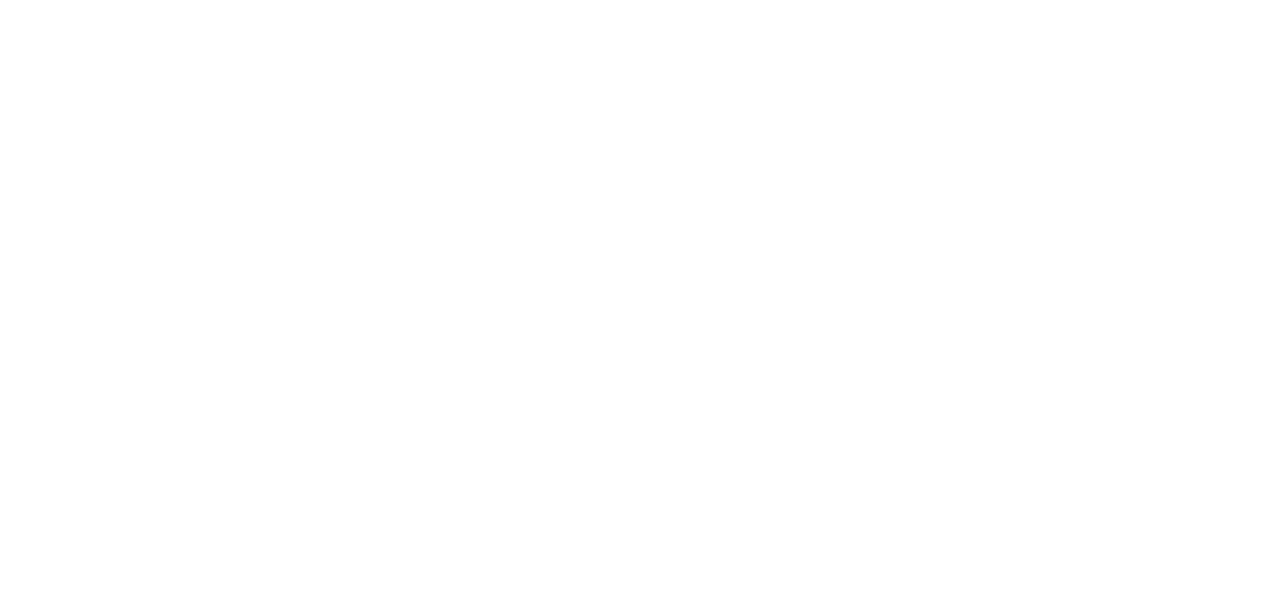
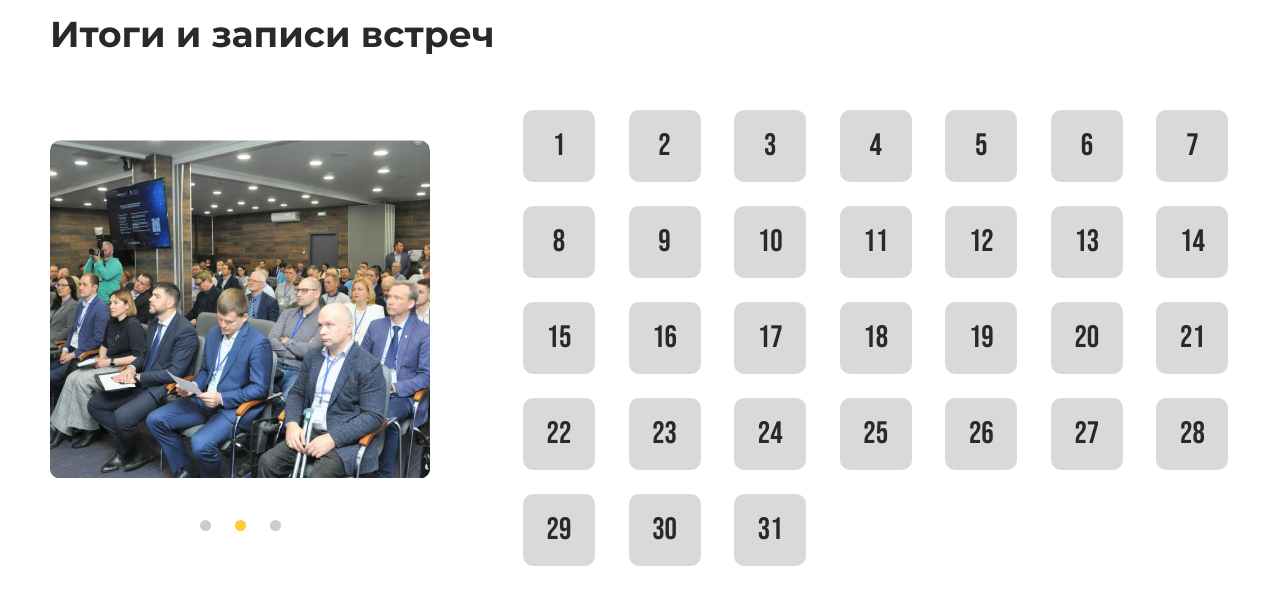
Before and after one commit to Prains/yarregion, a React (Vite) app: page / in a window 1280 px wide. Shown: the top 604 px of the page. Built offline with nearby package versions, Linux system fonts and the light colour scheme.

Commit message:
Add Result block on Main Page

```diff
--- a/index.html
+++ b/index.html
@@ -3,6 +3,9 @@
   <head>
     <meta charset="UTF-8" />
     <link rel="icon" type="image/svg+xml" href="/vite.svg" />
+    <link rel="preconnect" href="https://fonts.googleapis.com">
+    <link rel="preconnect" href="https://fonts.gstatic.com" crossorigin>
+    <link href="https://fonts.googleapis.com/css2?family=Bebas+Neue&family=Montserrat:wght@400;700&display=swap" rel="stylesheet">
     <meta name="viewport" content="width=device-width, initial-scale=1.0" />
     <title>Представительство Правительства Ярославской Области</title>
   </head>
--- a/package.json
+++ b/package.json
@@ -14,7 +14,8 @@
     "react-dom": "^18.2.0",
     "react-helmet": "^6.1.0",
     "react-redux": "^8.0.5",
-    "sass": "^1.62.0"
+    "sass": "^1.62.0",
+    "swiper": "^9.3.1"
   },
   "devDependencies": {
     "@types/react": "^18.0.28",
--- a/src/components/App/App.jsx
+++ b/src/components/App/App.jsx
@@ -1,9 +1,11 @@
 import './App.css'
+import Result from "../Result/Result.jsx";
 
 function App() {
 
   return (
     <div className="App">
+      <Result />
     </div>
   )
 }
--- /dev/null
+++ b/src/components/Result/Result.jsx
@@ -0,0 +1,73 @@
+import React, {useState} from 'react';
+import styles from './Result.module.scss'
+import {resultSliderImage} from "../../images/Main/Result/index.js";
+import { Swiper, SwiperSlide } from "swiper/react";
+import "swiper/css";
+import "swiper/css/pagination";
+import "./ResultSwiper.scss";
+import { Pagination, Autoplay } from "swiper";
+const Result = () => {
+    // фейк данные из бэка
+    const [state, setState] = useState([
+        { id: 1, status: false },
+        { id: 2, status: false },
+        { id: 3, status: false },
+        { id: 4, status: false },
+        { id: 5, status: false },
+        { id: 6, status: false },
+        { id: 7, status: false },
+        { id: 8, status: false },
+        { id: 9, status: false },
+        { id: 10, status: false },
+        { id: 11, status: false },
+        { id: 12, status: false },
+        { id: 13, status: false },
+        { id: 14, status: false },
+        { id: 15, status: false },
+        { id: 16, status: false },
+        { id: 17, status: false },
+        { id: 18, status: false },
+        { id: 19, status: false },
+        { id: 20, status: false },
+        { id: 21, status: false },
+        { id: 22, status: false },
+        { id: 23, status: false },
+        { id: 24, status: false },
+        { id: 25, status: false },
+        { id: 26, status: false },
+        { id: 27, status: false },
+        { id: 28, status: false },
+        { id: 29, status: false },
+        { id: 30, status: false },
+        { id: 31, status: false },
+
+    ]);
+    // перебор массива , для выяснения какой элемент активный
+    const chooseItem = (id) => {
+        const newArr = state.map((item) =>
+            item.id === id ? { ...item, status: true } : { ...item, status: false }
+        );
+        setState(newArr);
+    };
+
+    return (
+        <section className={styles.container}>
+            <h2 className={styles.title}>Итоги и записи встреч</h2>
+            <div className={styles.mainInfo}>
+                <Swiper autoplay={{delay: 2500, disableOnInteraction: false}} pagination={{clickable: true}} modules={[Pagination, Autoplay]} className="mySwiper">
+                    <SwiperSlide><img src={resultSliderImage} alt="swiperImage"/></SwiperSlide>
+                    <SwiperSlide><img src={resultSliderImage} alt="swiperImage"/></SwiperSlide>
+                    <SwiperSlide><img src={resultSliderImage} alt="swiperImage"/></SwiperSlide>
+                </Swiper>
+                {/* закинул бы в Link, но react-router не установлен */}
+                <div className={styles.gridItems}>
+                    {
+                        state.map(item => <a style={{background: item.status ? '#FFCC33' : '#D9D9D9'}} onClick={() => chooseItem(item.id)} className={styles.linkItem} key={item.id} href='#'>{item.id}</a>)
+                    }
+                </div>
+            </div>
+        </section>
+    );
+};
+
+export default Result;
--- /dev/null
+++ b/src/components/Result/Result.module.scss
@@ -0,0 +1,43 @@
+
+.container {
+  max-width: 1180px;
+  margin: 12px auto 48px auto;
+}
+.mainInfo {
+  display: grid;
+  grid-template-columns: 380px 1fr;
+  grid-template-rows: 1fr;
+  grid-column-gap: 93px;
+}
+.title {
+
+  font-family: 'Montserrat';
+  font-style: normal;
+  font-weight: 700;
+  font-size: 36px;
+  line-height: 44px;
+  color: #292929;
+  margin-bottom: 54px;
+}
+.gridItems {
+    display: grid;
+    grid-template-columns: repeat(7, 1fr);
+    grid-template-rows: repeat(5, 1fr);
+    grid-column-gap: 32px;
+    grid-row-gap: 24px;
+}
+.linkItem {
+  border-radius: 10px;
+  height: 72px;
+  width: 72px;
+  background:#D9D9D9;
+  display: flex;
+  justify-content: center;
+  align-items: center;
+  font-family: 'Bebas Neue';
+  font-style: normal;
+  font-weight: 400;
+  font-size: 31px;
+  line-height: 52px;
+  color: #292929;
+}
--- /dev/null
+++ b/src/components/Result/ResultSwiper.scss
@@ -0,0 +1,31 @@
+/* по поводу этого жду комменты, может всю библиотеку закинуть как-то в модули чтобы она не конфликтовала с другими блоками, кто там будет закидывать тот же самый свайпер или можно так оставить пофиг на это?*/
+:root {
+  --swiper-pagination-color: #FFCC33;
+  --swiper-pagination-bullet-horizontal-gap: 12px;
+  --swiper-pagination-bottom: 0px;
+  --swiper-pagination-bullet-size: 11px;
+}
+
+.swiper {
+  margin-top: 30px;
+  border-radius: 10px;
+  width: 380px;
+  height: 397px;
+}
+
+.swiper-slide {
+  text-align: center;
+  font-size: 18px;
+
+  /* Center slide text vertically */
+  display: flex;
+  justify-content: center;
+  align-items: flex-start;
+}
+
+.swiper-slide img {
+  display: block;
+  width: 380px;
+  height: 338px;
+  object-fit: cover;
+}
--- /dev/null
+++ b/src/images/Main/Result/index.js
@@ -0,0 +1,4 @@
+import resultSliderImage from './resultSliderImage.png'
+export {
+    resultSliderImage
+}
```
Also changed, not shown: src/images/Main/Result/resultSliderImage.png (added), 1 other file (tests, documents, lock files or other folders).
